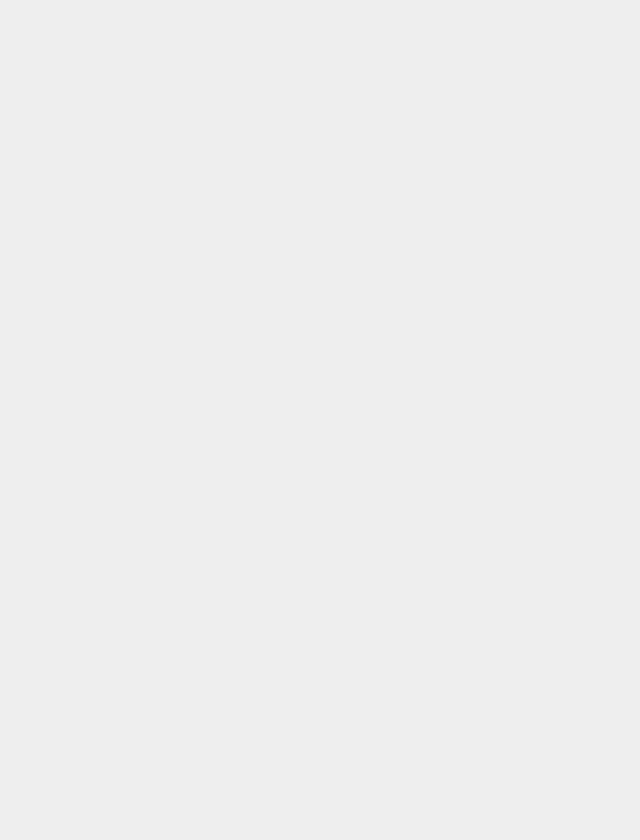
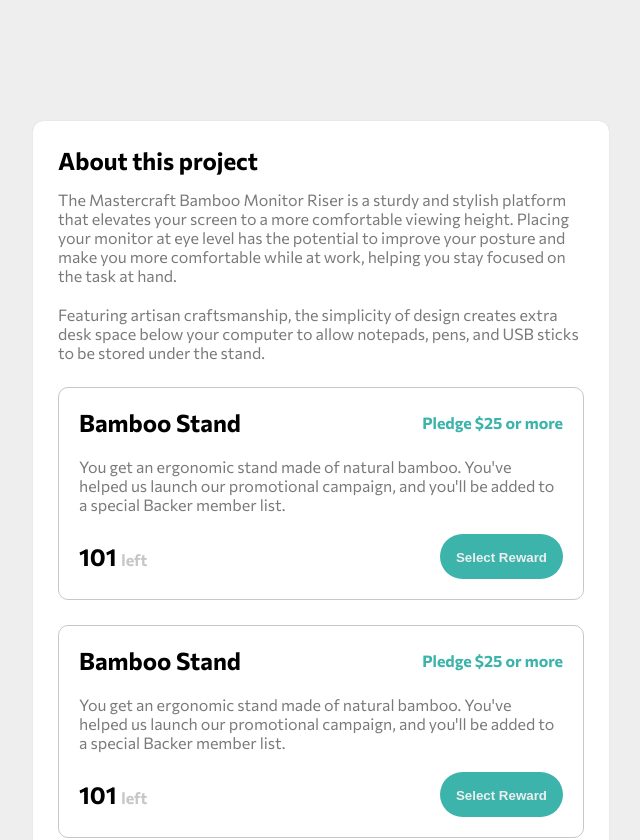
Before and after one commit to FelipePinha/Projeto-Crowdfund, a React (Vite) app: page / in a window 1280 px wide. Shown: the part 740-1580 px from the top of the page, without its empty margins (319-959 px from the left). Before the commit the page ends 831 px from the top, so only its background shows below. Built offline with nearby package versions, Linux system fonts and the light colour scheme.

Commit message:
create pledges card

```diff
--- a/src/App.jsx
+++ b/src/App.jsx
@@ -8,6 +8,7 @@
 import { Buttons } from "./components/UpperCard/TopCardButtons/Buttons/Buttons"
 import { InfoCard } from "./components/BacksData/InfoCard/InfoCard"
 import { InfoContainer } from "./components/BacksData/InfoContainer/InfoContainer"
+import { PledgesCard } from "./components/Pledges/PledgesCard/PledgesCard"
 
 function App() {
 
@@ -24,12 +25,13 @@
           <ProjectTitle />
           <Buttons />
         </TopCard>
+
+        <InfoCard>
+          <InfoContainer />
+        </InfoCard>
+
+        <PledgesCard />
       </Container>
-
-      <InfoCard>
-        <InfoContainer />
-      </InfoCard>
-
     </>
   )
 }
--- /dev/null
+++ b/src/components/Pledges/AboutProject/AboutProject.jsx
@@ -0,0 +1,20 @@
+import * as C from './AboutProject.styles'
+
+export function AboutProject() {
+    return(
+        <C.Container>
+            <h1>About this project</h1>
+            <C.AboutTextWrapper>
+                <p>
+                    The Mastercraft Bamboo Monitor Riser is a sturdy and stylish platform that elevates your screen to a more comfortable viewing height.
+                    Placing your monitor at eye level has the potential to improve your posture and make you more comfortable while at work,
+                    helping you stay focused on the task at hand.
+                </p>
+                <p>
+                    Featuring artisan craftsmanship, the simplicity of design creates extra desk space below your computer to allow
+                    notepads, pens, and USB sticks to be stored under the stand.
+                </p>
+            </C.AboutTextWrapper>
+        </C.Container>
+    )
+}
--- /dev/null
+++ b/src/components/Pledges/AboutProject/AboutProject.styles.js
@@ -0,0 +1,17 @@
+import styled from "styled-components";
+
+export const Container = styled.div`
+    display: flex;
+    flex-direction: column;
+    row-gap: 15px;
+`
+
+export const AboutTextWrapper = styled.div`
+    display: flex;
+    flex-direction: column;
+    row-gap: 20px;
+
+    p {
+        color: hsl(0, 0%, 48%);
+    }
+`
--- /dev/null
+++ b/src/components/Pledges/PledgesCard/PledgesCard.jsx
@@ -0,0 +1,14 @@
+import { AboutProject } from '../AboutProject/AboutProject'
+import { RewardCard } from '../RewardCard/RewardCard'
+import * as C from './PledgesCard.styles'
+
+export function PledgesCard({ children }) {
+    return (
+        <C.Container>
+            <AboutProject/>
+            <RewardCard />
+            <RewardCard />
+            <RewardCard />
+        </C.Container>
+    )
+}
--- /dev/null
+++ b/src/components/Pledges/PledgesCard/PledgesCard.styles.js
@@ -0,0 +1,16 @@
+import styled from "styled-components";
+
+export const Container = styled.section`
+    width: 45%;
+    min-width: 340px;
+    background-color: #fff;
+    box-shadow: 0 0 1px rgba(0, 0, 0, .2);
+    border-radius: 10px;
+
+    display: flex;
+    flex-direction: column;
+    justify-content: center;
+    margin: 30px 0;
+    row-gap: 25px;
+    padding: 25px;
+`
--- /dev/null
+++ b/src/components/Pledges/RewardCard/RewardCard.jsx
@@ -0,0 +1,22 @@
+import * as C from './RewardCard.styles'
+
+export function RewardCard() {
+    return (
+        <C.Container>
+            <C.TitleWrapper>
+                <h2>Bamboo Stand</h2>
+                <p>Pledge $25 or more</p>
+            </C.TitleWrapper>
+            <div>
+                <C.Info>
+                    You get an ergonomic stand made of natural bamboo.
+                    You've helped us launch our promotional campaign, and you'll be added to a special Backer member list.
+                </C.Info>
+            </div>
+            <C.ActionContainer>
+                <h1>101 <span>left</span></h1>
+                <button>Select Reward</button>
+            </C.ActionContainer>
+        </C.Container>
+    )
+}
--- /dev/null
+++ b/src/components/Pledges/RewardCard/RewardCard.styles.js
@@ -0,0 +1,53 @@
+import styled from "styled-components";
+
+export const Container = styled.div`
+    padding: 20px;
+    border: 1px solid #c7c7c7;
+    border-radius: 10px;
+`
+
+export const TitleWrapper = styled.div`
+    display: flex;
+    flex-wrap: wrap;
+    justify-content: space-between;
+    align-items: center;
+
+    p {
+        color: #3cb4ac;
+        font-weight: 600;
+    }
+`
+
+export const Info = styled.p`
+    color: 	#7a7a7a;
+    margin: 20px 0;
+`
+
+export const ActionContainer = styled.div`
+    display: flex;
+    flex-wrap: wrap;
+    justify-content: space-between;
+    align-items: center;
+
+    h1 span {
+        color: #c7c7c7;
+        font-size: 16px;
+    }
+
+    button {
+        height: 45px;
+        border-radius: 25px;
+        border: none;
+        padding: 16px;
+        background-color: #3cb4ac;
+        color: #eee;
+
+        cursor: pointer;
+        transition: .3s ease-in-out;
+        font-weight: 600;
+    }
+
+    button:hover {
+        background-color: hsl(176, 72%, 28%);
+    }
+`
```
